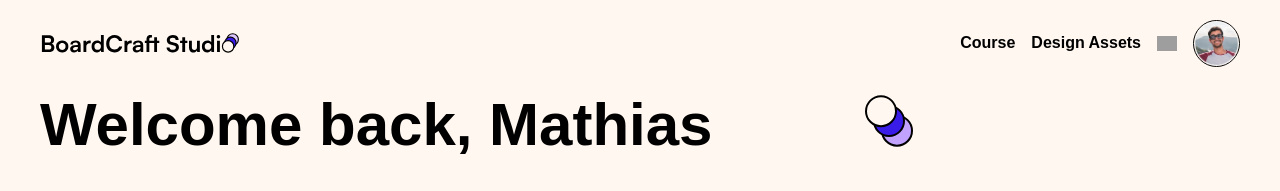
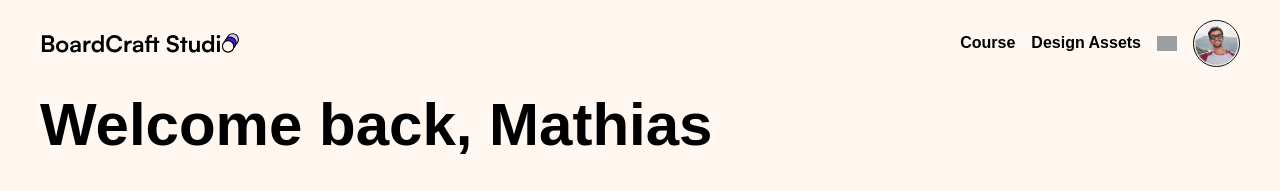
Before and after one commit to t-holmquist/learning-platform, a Next.js app: page /dashboard in a window 1280 px wide. Shown: the top 191 px of the page. Built offline with nearby package versions, Linux system fonts and the light colour scheme; grey boxes are pictures that could not be loaded; a web font is replaced by a local one.

Commit message:
adjust: Removed motion circles on dashboard

```diff
--- a/app/dashboard/page.tsx
+++ b/app/dashboard/page.tsx
@@ -19,10 +19,6 @@ export default function Dashboard() {
         <div className="flex flex-col gap-8">
           <div className="relative">
             <h1 className="font-black text-3xl sm:text-6xl">Welcome back, Mathias</h1>
-            {/* Motion circles - hidden on mobile */}
-            <div className="hidden sm:block">
-              <MotionCircles />
-            </div>
           </div>
           <h2 className="font-bold text-2xl">Keep Learning</h2>
           <ContinueLessonCard />
```
